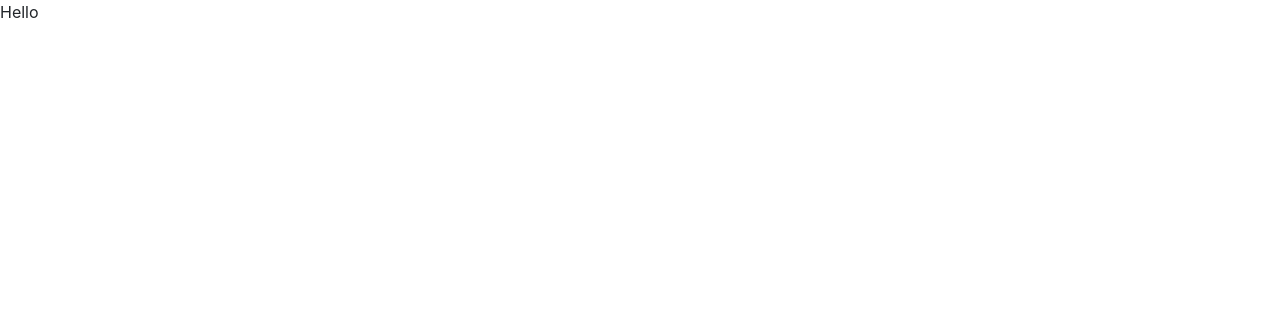
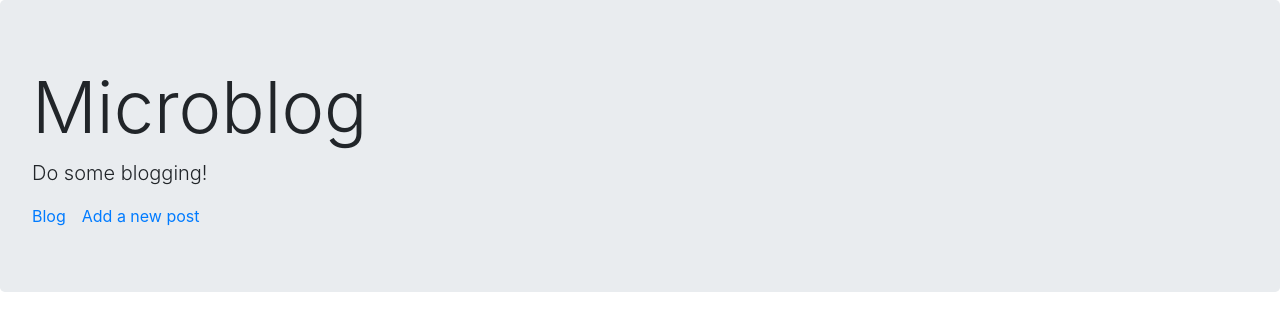
Before and after one commit to HeyImMatt/springboard-44-4-async-redux, a React (Create React App) app: page / in a window 1280 px wide. Shown: the top 330 px of the page. Built offline with nearby package versions, Linux system fonts and the light colour scheme.

Commit message:
Add jumbotron and links to the Nav component

```diff
--- a/src/Nav.js
+++ b/src/Nav.js
@@ -1,9 +1,15 @@
 import React from 'react';
+import { Jumbotron } from 'reactstrap';
 
 export default function Nav() {
   return (
     <div>
-      Hello
+      <Jumbotron>
+        <h1 className="display-3">Microblog</h1>
+        <p className="lead">Do some blogging!</p>
+        <a href="/" className="mr-3">Blog</a>
+        <a href="/new">Add a new post</a>
+      </Jumbotron>
     </div>
   )
 }
```
